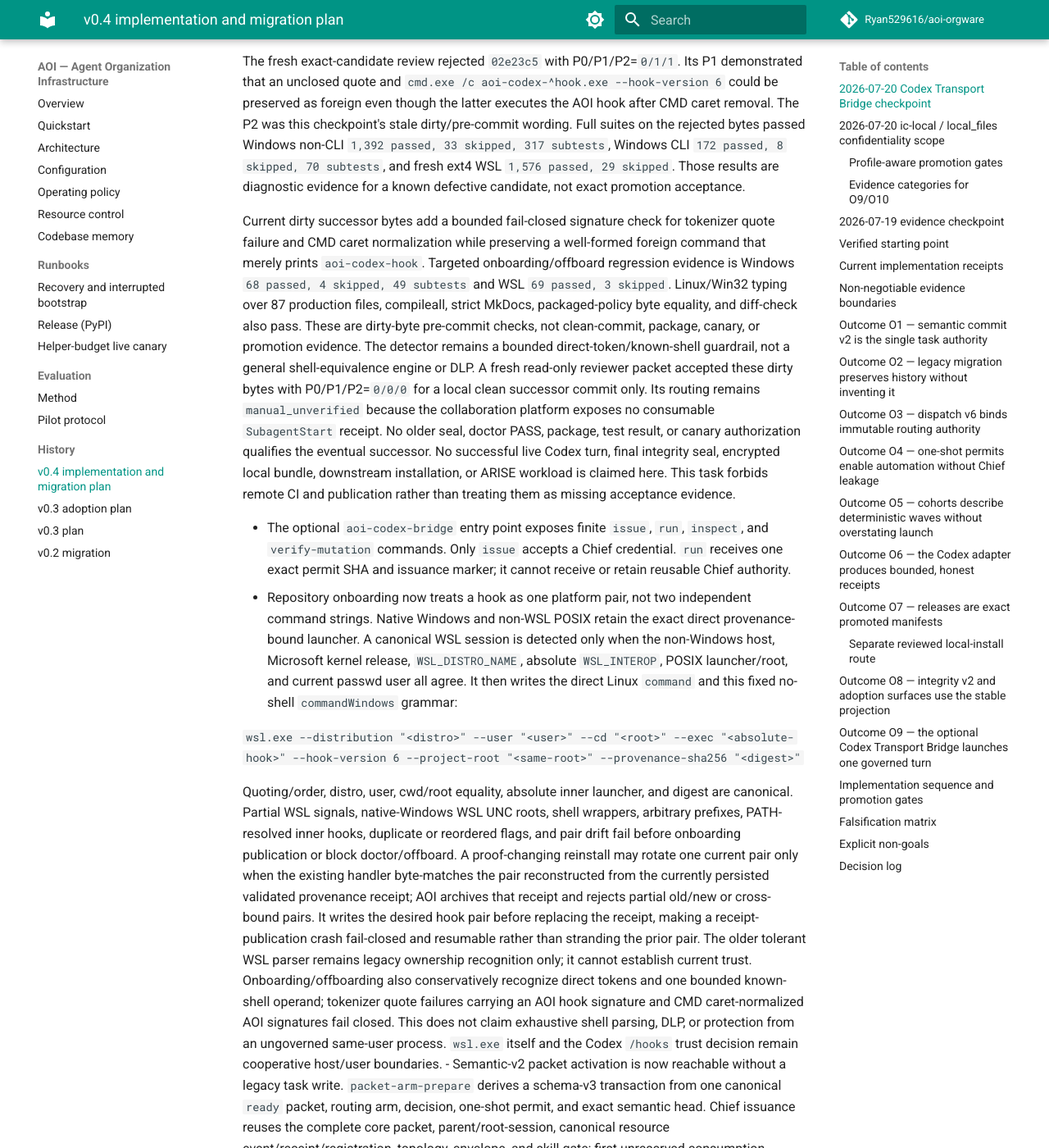
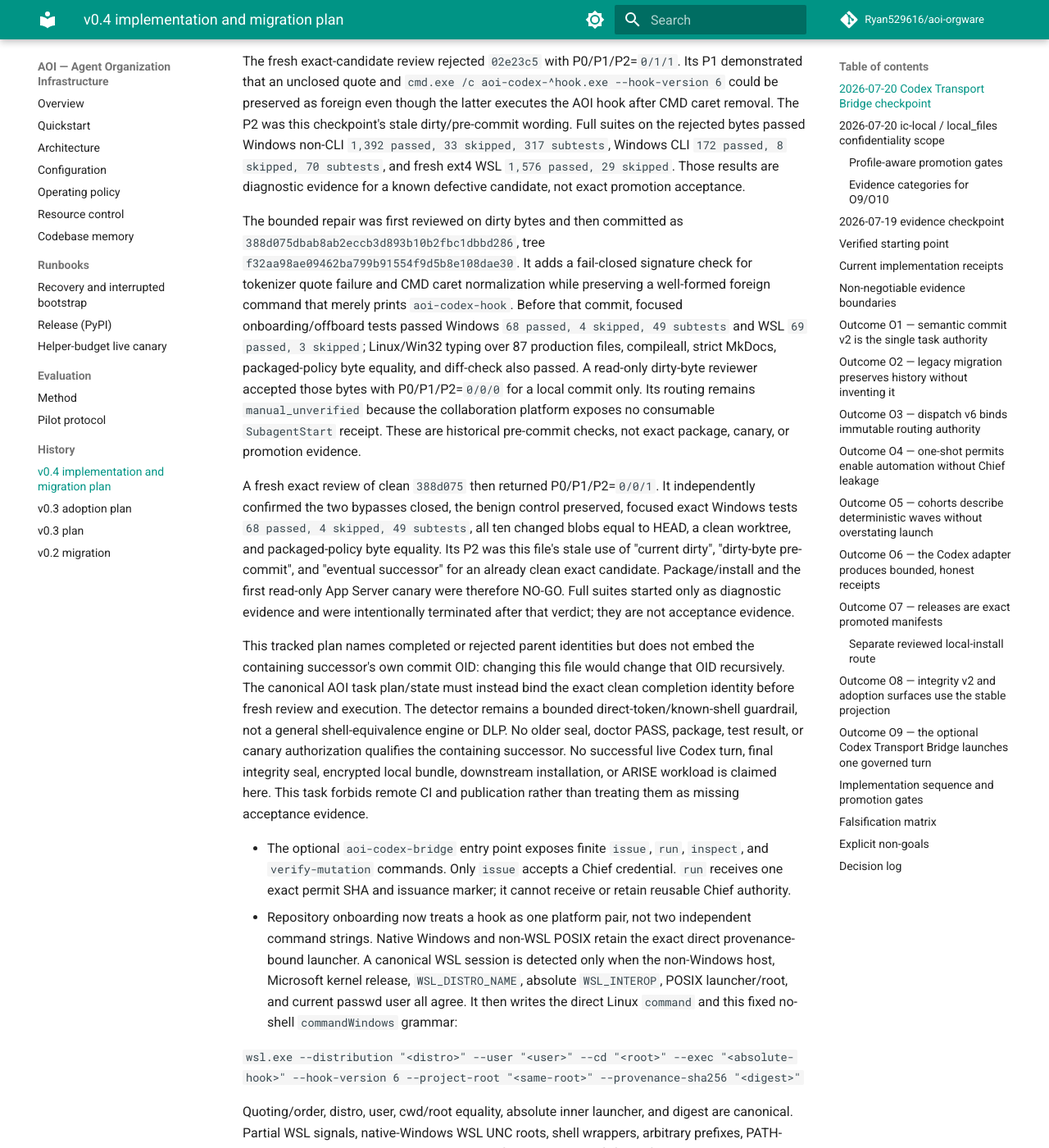
Before and after one commit to Ryan529616/aoi-orgware, an MkDocs documentation site: the page built from docs/v0.4-plan.md, in a window 1280 px wide and 1400 px high, scrolled down 1295 px. Shown: the whole window at 82% size. Built offline with MkDocs 1.6.1 and Material for MkDocs 9.7.7, drawn with Linux system fonts in a browser that asks for light colours; comment, search, counter and statistics services are not loaded; some of the changed text lies outside the part shown.

Commit message:
Correct final AOI evidence checkpoint

```diff
--- a/docs/v0.4-plan.md
+++ b/docs/v0.4-plan.md
@@ -5,8 +5,9 @@ Status: active implementation contract, evidence checkpoint 2026-07-20
 - Title: Complete AOI v0.4 with Codex Transport Bridge and local-files confidentiality
 - Owner: /root
 - Objective: Complete integrity-v2, the optional one-shot Codex App Server transport bridge, and an ic-local/local_files profile that allows model context while denying governed file, Git, artifact, CI, release, package, attachment, and connector publication except through an exact Chief-issued one-shot external-export permit.
-- Completion boundary: The next clean successor after rejected candidate
-  `02e23c59bddacd641d4bb645d39b9c9298f4990a` must retain the
+- Completion boundary: The containing clean evidence-correction successor
+  after rejected candidate `388d075dbab8ab2eccb3d893b10b2fbc1dbbd286`
+  must retain the
   canonical WSL direct/Windows-`wsl.exe` provenance-bound Codex hook pair,
   fail closed on ambiguous or altered distro/user/cwd/launcher/root/digest and
   the bounded malformed-quote/Windows-caret reference cases, and retain the
@@ -59,23 +60,41 @@ subtests`, Windows CLI `172 passed, 8 skipped, 70 subtests`, and fresh ext4 WSL
 `1,576 passed, 29 skipped`. Those results are diagnostic evidence for a known
 defective candidate, not exact promotion acceptance.
 
-Current dirty successor bytes add a bounded fail-closed signature check for
-tokenizer quote failure and CMD caret normalization while preserving a
-well-formed foreign command that merely prints `aoi-codex-hook`. Targeted
-onboarding/offboard regression evidence is Windows `68 passed, 4 skipped, 49
-subtests` and WSL `69 passed, 3 skipped`. Linux/Win32 typing over 87 production
-files, compileall, strict MkDocs, packaged-policy byte equality, and diff-check
-also pass. These are dirty-byte pre-commit checks, not clean-commit, package,
-canary, or promotion evidence. The detector remains a bounded
-direct-token/known-shell guardrail, not a general shell-equivalence engine or
-DLP. A fresh read-only reviewer packet accepted these dirty bytes with
-P0/P1/P2=`0/0/0` for a local clean successor commit only. Its routing remains
+The bounded repair was first reviewed on dirty bytes and then committed as
+`388d075dbab8ab2eccb3d893b10b2fbc1dbbd286`, tree
+`f32aa98ae09462ba799b91554f9d5b8e108dae30`. It adds a fail-closed signature
+check for tokenizer quote failure and CMD caret normalization while preserving
+a well-formed foreign command that merely prints `aoi-codex-hook`. Before that
+commit, focused onboarding/offboard tests passed Windows `68 passed, 4
+skipped, 49 subtests` and WSL `69 passed, 3 skipped`; Linux/Win32 typing over
+87 production files, compileall, strict MkDocs, packaged-policy byte equality,
+and diff-check also passed. A read-only dirty-byte reviewer accepted those
+bytes with P0/P1/P2=`0/0/0` for a local commit only. Its routing remains
 `manual_unverified` because the collaboration platform exposes no consumable
-`SubagentStart` receipt. No older seal, doctor PASS, package, test result, or
-canary authorization qualifies the eventual successor. No successful live
-Codex turn, final integrity seal, encrypted local bundle, downstream
-installation, or ARISE workload is claimed here. This task forbids remote CI
-and publication rather than treating them as missing acceptance evidence.
+`SubagentStart` receipt. These are historical pre-commit checks, not exact
+package, canary, or promotion evidence.
+
+A fresh exact review of clean `388d075` then returned P0/P1/P2=`0/0/1`.
+It independently confirmed the two bypasses closed, the benign control
+preserved, focused exact Windows tests `68 passed, 4 skipped, 49 subtests`, all
+ten changed blobs equal to HEAD, a clean worktree, and packaged-policy byte
+equality. Its P2 was this file's stale use of "current dirty", "dirty-byte
+pre-commit", and "eventual successor" for an already clean exact candidate.
+Package/install and the first read-only App Server canary were therefore
+NO-GO. Full suites started only as diagnostic evidence and were intentionally
+terminated after that verdict; they are not acceptance evidence.
+
+This tracked plan names completed or rejected parent identities but does not
+embed the containing successor's own commit OID: changing this file would
+change that OID recursively. The canonical AOI task plan/state must instead
+bind the exact clean completion identity before fresh review and execution.
+The detector remains a bounded direct-token/known-shell guardrail, not a
+general shell-equivalence engine or DLP. No older seal, doctor PASS, package,
+test result, or canary authorization qualifies the containing successor. No
+successful live Codex turn, final integrity seal, encrypted local bundle,
+downstream installation, or ARISE workload is claimed here. This task forbids
+remote CI and publication rather than treating them as missing acceptance
+evidence.
 
 - The optional `aoi-codex-bridge` entry point exposes finite `issue`, `run`,
   `inspect`, and `verify-mutation` commands. Only `issue` accepts a Chief
```
